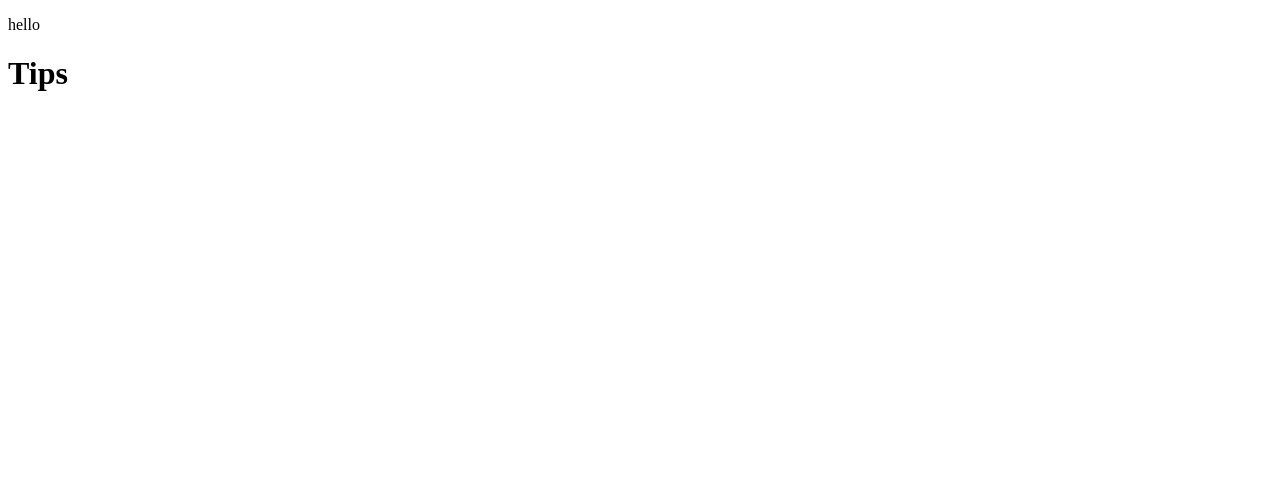
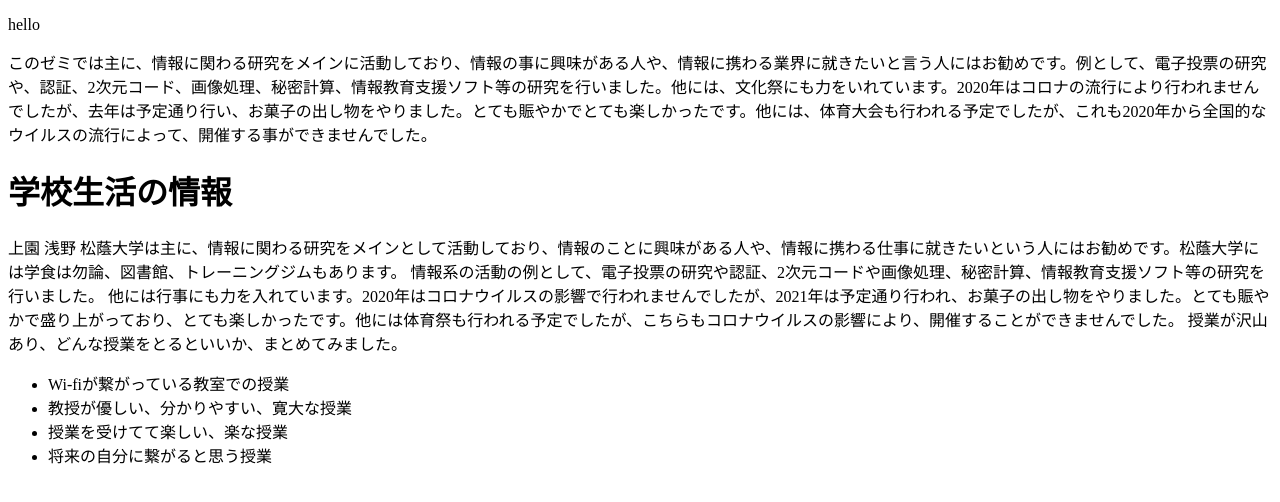
Before and after one commit to su-kseminarhp2022/hp2022, a React (Create React App) app: page /tips in a window 1280 px wide. Shown: the top 502 px of the page. Built offline with nearby package versions, Linux system fonts and the light colour scheme.

Commit message:
Update project. 203B003 has done.

```diff
--- a/src/pages/Tips.js
+++ b/src/pages/Tips.js
@@ -1,7 +1,24 @@
 export default function Tips(){
     return (
         <div>
-            <h1>Tips</h1>
+            このゼミでは主に、情報に関わる研究をメインに活動しており、情報の事に興味がある人や、情報に携わる業界に就きたいと言う人にはお勧めです。例として、電子投票の研究や、認証、2次元コード、画像処理、秘密計算、情報教育支援ソフト等の研究を行いました。他には、文化祭にも力をいれています。2020年はコロナの流行により行われませんでしたが、去年は予定通り行い、お菓子の出し物をやりました。とても賑やかでとても楽しかったです。他には、体育大会も行われる予定でしたが、これも2020年から全国的なウイルスの流行によって、開催する事ができませんでした。
+            <h1>学校生活の情報</h1>
+            上園
+            浅野
+
+            松蔭大学は主に、情報に関わる研究をメインとして活動しており、情報のことに興味がある人や、情報に携わる仕事に就きたいという人にはお勧めです。松蔭大学には学食は勿論、図書館、トレーニングジムもあります。
+            情報系の活動の例として、電子投票の研究や認証、2次元コードや画像処理、秘密計算、情報教育支援ソフト等の研究を行いました。
+            他には行事にも力を入れています。2020年はコロナウイルスの影響で行われませんでしたが、2021年は予定通り行われ、お菓子の出し物をやりました。とても賑やかで盛り上がっており、とても楽しかったです。他には体育祭も行われる予定でしたが、こちらもコロナウイルスの影響により、開催することができませんでした。
+            授業が沢山あり、どんな授業をとるといいか、まとめてみました。
+
+            <ul>
+                <li>Wi-fiが繋がっている教室での授業</li>
+                <li>教授が優しい、分かりやすい、寛大な授業</li>
+                <li>授業を受けてて楽しい、楽な授業</li>
+                <li>将来の自分に繋がると思う授業</li>
+            </ul>
+
+
         </div>
     );
 }
```
Also changed, not shown: src/pages/203B003.html (deleted, +0 -30 lines).
